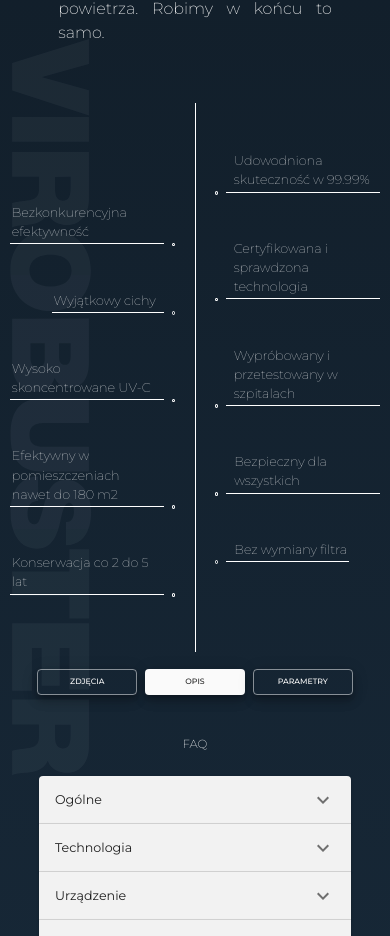
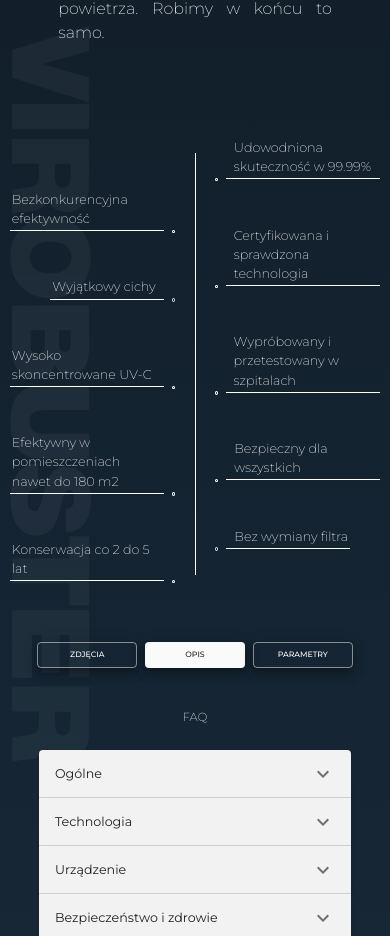
Before and after one commit to paltoalko/virobuster-frontend, a React (Create React App) app: page / in a window 390 px wide. Shown: the part 3790-4726 px from the top of the page. Built offline with nearby package versions, Linux system fonts and the light colour scheme.

Commit message:
font fixes

```diff
--- a/src/assets/detailsView/TechnicalData.tsx
+++ b/src/assets/detailsView/TechnicalData.tsx
@@ -14,7 +14,7 @@ const TextPopUp: React.FC<TextPopUpProps> = ({ title, left }) => {
       <Box className={styles.textBox}>
         <Typography
           variant="body1"
-          fontWeight={100}
+          fontWeight={200}
           color="primary"
           className={left ? styles.textElementLeft : styles.textElement}
         >
--- a/src/assets/styles/TechnicalData.module.css
+++ b/src/assets/styles/TechnicalData.module.css
@@ -5,7 +5,7 @@
   align-items: center;
   height: 100%;
   width: 95%;
-  gap: 5vw;
+  gap: 2vw;
 }
 
 .longLineElement {
@@ -56,6 +56,7 @@
   justify-content: flex-start;
   height: 100%;
   width: 50%;
+  margin-top: 5vh;
 }
 
 .textBox {
@@ -73,11 +74,15 @@
   }
 
   .longLineElement {
-    height: 65vh;
+    height: 50vh;
     width: 0.5px;
   }
   .popUpLeft {
     margin-top: 10vh;
+  }
+
+  .popUpRight {
+    margin-top: 0vh;
   }
 
   .textElement,
@@ -95,6 +100,10 @@
   .textBox {
     margin-bottom: 2px;
   }
+
+  .popUpsContainer {
+    gap: 5vw;
+  }
 }
 
 @media only screen and (min-width: 441px) and (max-width: 769px) {
@@ -108,11 +117,14 @@
   }
 
   .longLineElement {
-    height: 40vh;
+    height: 60vh;
     width: 0.6px;
   }
   .popUpLeft {
-    margin-top: 5vh;
+    margin-top: 10vh;
+  }
+  .popUpRight {
+    margin-top: 0vh;
   }
 
   .textElement,
```
